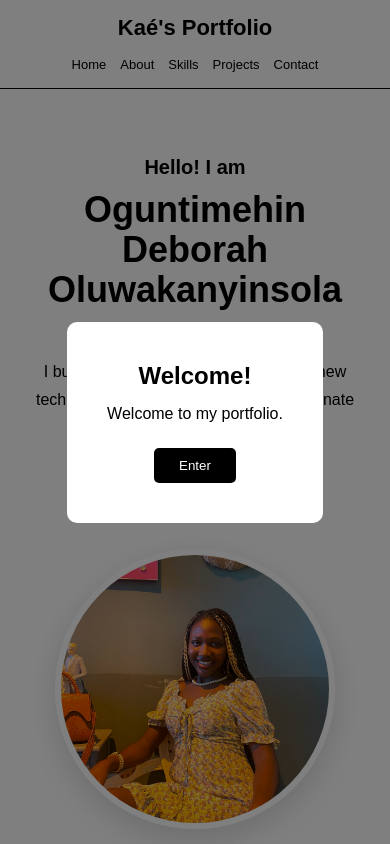
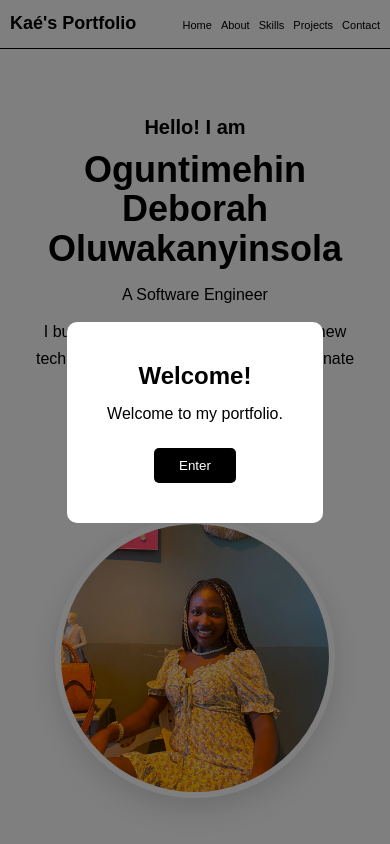
Before and after one commit to kaecodes-tech/portfolio, a plain HTML site: page index.html in a window 390 px wide. Shown: the top 844 px of the page. Drawn offline with Linux system fonts and the light colour scheme.

Commit message:
Update Portfolio Design And Content

```diff
--- a/style.css
+++ b/style.css
@@ -337,29 +337,30 @@ footer {
     /*----NAVIGATION----*/
     nav {
     width: 100%;
-        padding: 15px 12px;
+    padding: 14px 10px;
     display: flex;
-        flex-direction: column;
+    flex-direction: row;
     align-items: center;
-        justify-content: center;
-        gap: 14px;
+    justify-content: space-between;
+    gap: 8px;
     box-sizing: border-box;
     border-bottom: 1px solid black;
 }
 
 nav h1 {
-        font-size: 22px;
-        margin: 0;
-        line-height: 1.2;
+    font-size: 18px;
+    line-height: 1.1;
+    flex-shrink: 0;
+    white-space: nowrap;
 }
 
 nav ul {
-        width: 100%;
+    flex: 1;
     display: flex;
-        justify-content: center;
     align-items: center;
+    justify-content: flex-end;
     flex-wrap: wrap;
-        gap: 8px 14px;
+    gap: 6px 9px;
     list-style: none;
     margin: 0;
     padding: 0;
@@ -367,11 +368,9 @@ footer {
 }
 
 nav a {
-        font-size: 13px;
+    font-size: 11px;
     white-space: nowrap;
 }
-
-
     /*----HOME----*/
 #home {
         width: 100%;
@@ -413,8 +412,20 @@ footer {
 }
 
 #home a {
-        margin-top: 20px;
-        margin-right: 0;
+    display: inline-block;
+    margin-top: 30px;
+    margin-right: 15px;
+    padding: 12px 24px;
+    text-decoration: none;
+    border: 1px solid black;
+    border-radius: 5px;
+    background-color: black;
+    color: white;
+}
+
+#home a:hover,
+#home a:active {
+    background-color: gray;
 }
 
 .home-image {
@@ -514,6 +525,20 @@ footer {
     width: min(250px, 100%);
     box-sizing: border-box;
     text-align: center;
+    padding: 10px 20px;
+    border: 1px solid black;
+    border-radius: 5px;
+    text-decoration: none;
+    background-color: black;
+    color: white;
+}
+
+.contact-links a:hover {
+    background-color: gray;
+}
+
+.contact-links a:active {
+    background-color: gray;
 }
 
 
```
Lines whose indentation alone changed are shown as unchanged.
